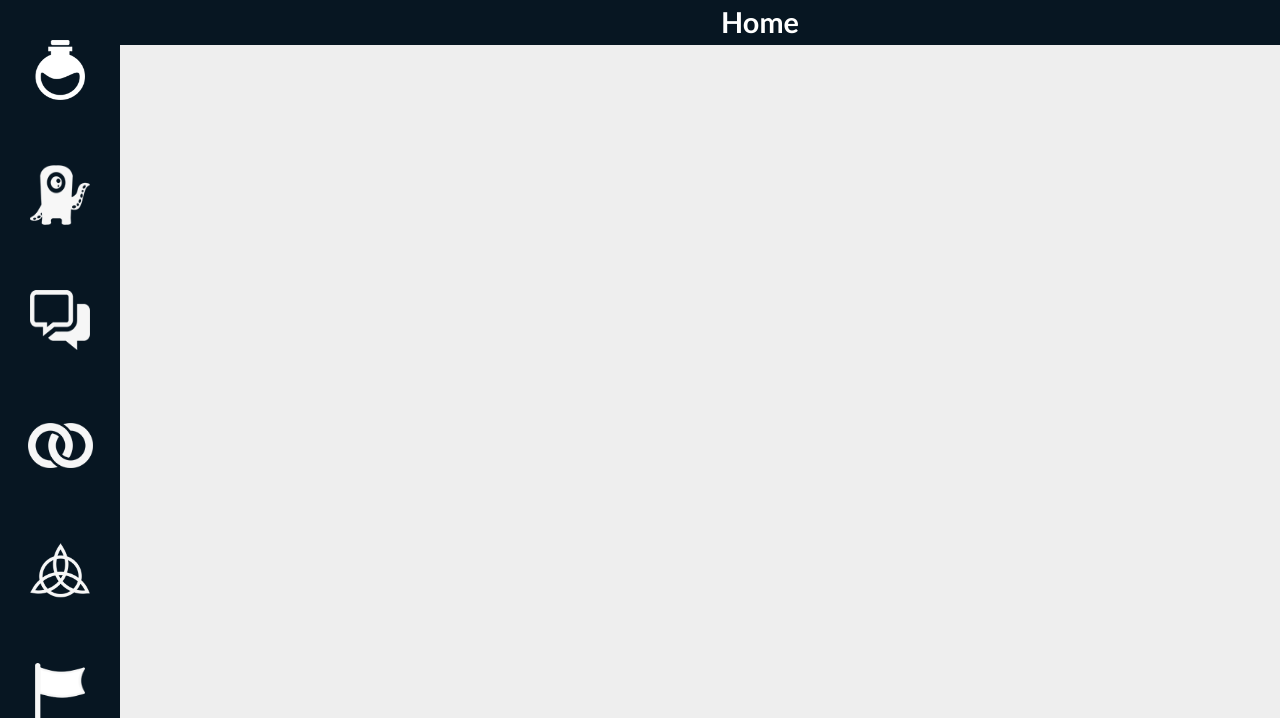
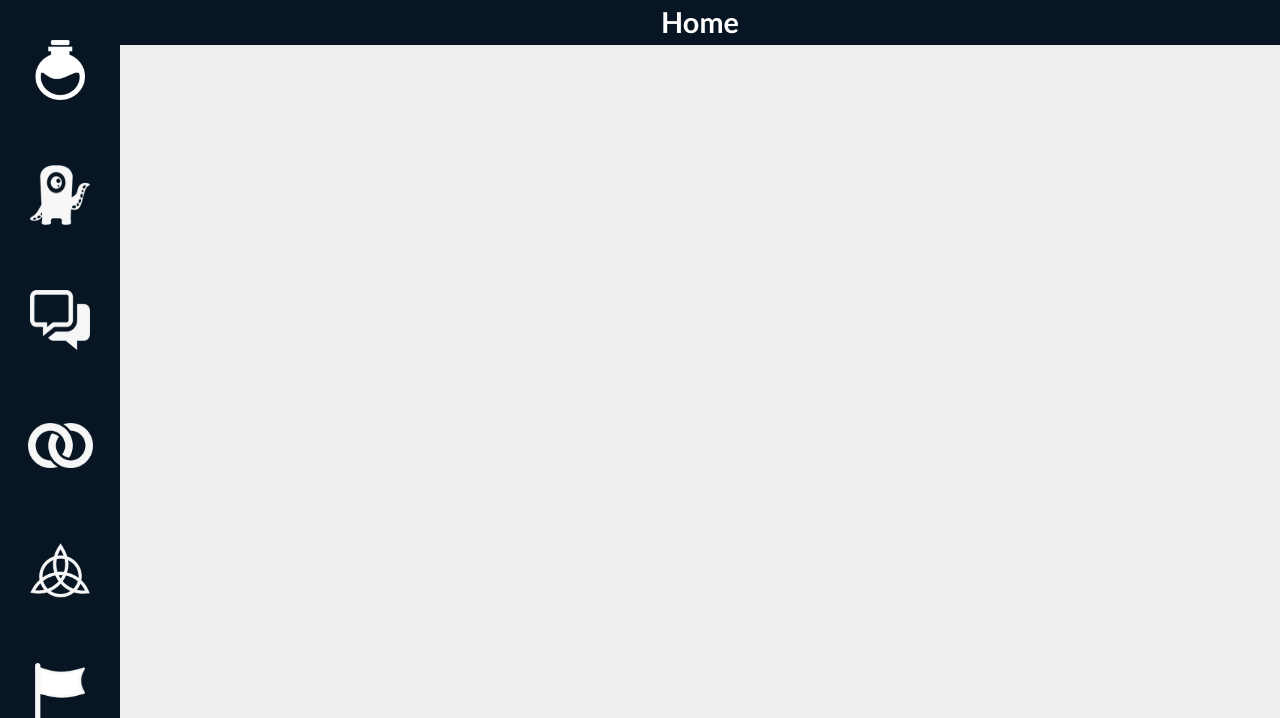
Before and after one commit to MaximeGuillemot/projet5, a PHP site: template public/index.php in a window 1280 px wide. Shown: the part 82-800 px from the top of the page. Run offline with PHP 8.4, Linux system fonts and the light colour scheme; the template is opened without the code that fills it, so the values that code supplies are empty; some libraries are stand-ins or nearby versions.

Commit message:
Minor corrections

```diff
--- a/public/css/main_styles.css
+++ b/public/css/main_styles.css
@@ -38,7 +38,7 @@
 
     h2
     {
-        width: 100%;
+        width: calc(100vw - 120px);
         height: 40px;
 
         position: fixed;
--- a/public/js/Table.js
+++ b/public/js/Table.js
@@ -16,7 +16,6 @@ var Table =
 
     sortTable: function(column)
     {
-
         var table, rows, switching, i, x, y, shouldSwitch, dir, switchcount = 0;
         table = this.table;
         switching = true;
```
